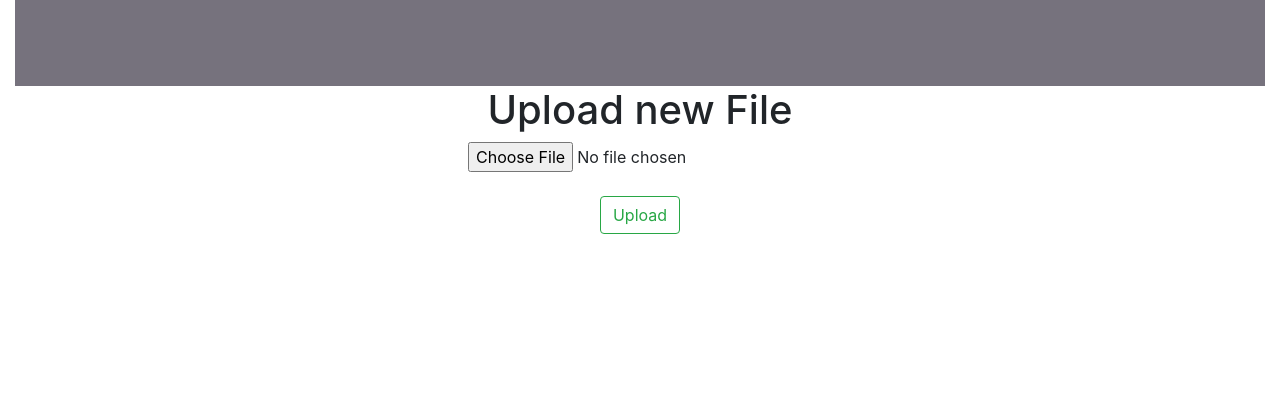
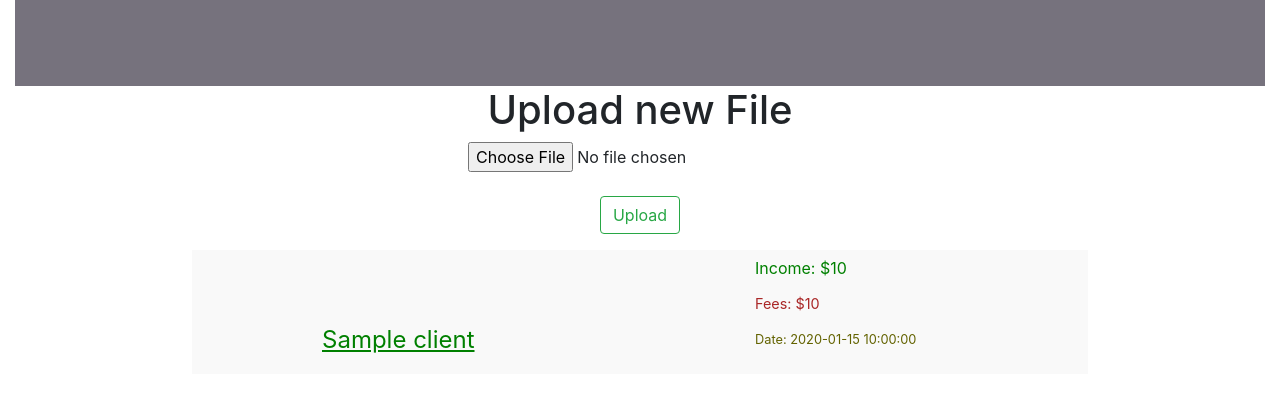
Before and after one commit to hone1er/businesstracker, a Flask app: page /income in a window 1280 px wide. Shown: the part 976-1396 px from the top of the page. Before the commit the page ends 1210 px from the top, so only its background shows below. Run offline with Flask 2, Linux system fonts and the light colour scheme; a user stored in the database is signed in; a database or web service that is not in the repository returns one stand-in record (values such as "Sample title"); some libraries are stand-ins or nearby versions.

Commit message:
front-end displaying data for user from MongoDB

```diff
--- a/app.py
+++ b/app.py
@@ -1,19 +1,18 @@
+# TRACK EXPENSES AND INCOME WITH BUSINESS TRACKER
+# Copyright (C) 2019  Joseph Villavicencio
 
-    # TRACK EXPENSES AND INCOME WITH BUSINESS TRACKER
-    # Copyright (C) 2019  Joseph Villavicencio
+# This program is free software: you can redistribute it and/or modify
+# it under the terms of the GNU General Public License as published by
+# the Free Software Foundation, either version 3 of the License, or
+# (at your option) any later version.
 
-    # This program is free software: you can redistribute it and/or modify
-    # it under the terms of the GNU General Public License as published by
-    # the Free Software Foundation, either version 3 of the License, or
-    # (at your option) any later version.
+# This program is distributed in the hope that it will be useful,
+# but WITHOUT ANY WARRANTY; without even the implied warranty of
+# MERCHANTABILITY or FITNESS FOR A PARTICULAR PURPOSE.  See the
+# GNU General Public License for more details.
 
-    # This program is distributed in the hope that it will be useful,
-    # but WITHOUT ANY WARRANTY; without even the implied warranty of
-    # MERCHANTABILITY or FITNESS FOR A PARTICULAR PURPOSE.  See the
-    # GNU General Public License for more details.
-
-    # You should have received a copy of the GNU General Public License
-    # along with this program.  If not, see <https://www.gnu.org/licenses/>.
+# You should have received a copy of the GNU General Public License
+# along with this program.  If not, see <https://www.gnu.org/licenses/>.
 
 from pymongo import MongoClient, ASCENDING
 import datetime
@@ -51,7 +50,9 @@ def allowed_file(filename):
            filename.rsplit('.', 1)[1].lower() in ALLOWED_EXTENSIONS
 
 
-##### THIS IS NOT SAVING THE USER AT THE MOMENT ###############
+
+
+########### LOGIN/REGISTRATION/LOGOUT ##################
 
 @login_manager.user_loader
 def load_user(username):
@@ -60,15 +61,17 @@ def load_user(username):
         return None
     return User(username=u['username'], business=u['business'], email=u['email'])
 
-################################################### WORKING ON REGISTRATION AND LOGIN
+
 @app.route("/register", methods=['GET', 'POST'])
 def register():
     if current_user.is_authenticated:
         return redirect(url_for('income'))
     form = RegistrationForm()
     if form.validate_on_submit():
-        hashed_password = bcrypt.generate_password_hash(form.password.data).decode('utf-8')
-        user = User(username=form.username.data, email=form.email.data, password=hashed_password, business=form.business.data)
+        hashed_password = bcrypt.generate_password_hash(
+            form.password.data).decode('utf-8')
+        user = User(username=form.username.data, email=form.email.data,
+                    password=hashed_password, business=form.business.data)
         user.add_user()
         flash('Your account has been created! You are now able to log in', 'success')
         return redirect(url_for('login'))
@@ -83,7 +86,8 @@ def login():
     if form.validate_on_submit():
         user = db.users.find_one({'email': form.email.data})
         if user and bcrypt.check_password_hash(user['password'], form.password.data):
-            user = User(username=user['username'], business=user['business'], email=user['email'])
+            user = User(username=user['username'],
+                        business=user['business'], email=user['email'])
             login_user(user)
             next_page = request.args.get('next')
             return redirect(next_page) if next_page else redirect(url_for('income'))
@@ -100,10 +104,10 @@ def logout():
 
 ######################################################################################
 
+
 @app.route('/income', methods=['GET', 'POST'])
 @login_required
 def income():
-    print(current_user.username)
     # FILE UPLOAD
     if request.method == 'POST':
         # check if the post request has the file part
@@ -125,7 +129,8 @@ def income():
             return redirect(url_for('income'))
     # END FILE UPLOAD
     honecode = Business(current_user.username)
-    return render_template('income.html', honecode=honecode, income_statement=[], business_expenses=[])
+    return render_template('income.html', honecode=honecode, income_statement=honecode.income_list, business_expenses=honecode.expense_list)
+
 
 @app.route('/get_expenses', methods=['GET', 'POST'])
 @login_required
@@ -134,25 +139,24 @@ def get_expenses():
     # CREATE THE ADD EXPENSE FORM USING THE HELPER CLASS FROM myForms.py
     form = ExpenseForm(request.form)
     if request.method == 'POST' and form.validate():
-        # THIS POST REQUEST ADDS AN EXPENSE TO THE DB
+        # THIS POST REQUEST ADDS AN EXPENSE TO THE DB WHEN 'ADD' IS CLICKED ON THE get_expenses PAGE
         try:
             honecode.insert_expenses(form)
         except:
             pass
         return redirect(url_for('get_expenses'))
-    return render_template('expenses.html', form=form, honecode=honecode, income_statement=[], business_expenses=[])
+    return render_template('expenses.html', form=form, honecode=honecode, income_statement=honecode.income_list, business_expenses=honecode.expense_list)
 
 
 @app.route('/remove_expense/<expense>', methods=['POST'])
 @login_required
 def remove_expense(expense):
+    ''' removes an expense based on the item_id '''
     honecode = Business(current_user.username)
     if request.method == 'POST':
         honecode.remove_expense(expense)
     return redirect(url_for('get_expenses'))
 
 
-
-
 if __name__ == "__main__":
     app.run(debug=True)
--- a/mongohelper.py
+++ b/mongohelper.py
@@ -6,6 +6,7 @@ from bson.objectid import ObjectId
 import time
 from flask_login import UserMixin
 
+
 class Business:
     def __init__(self, username):
         # CONNECT TO MONGODB
@@ -13,23 +14,38 @@ class Business:
         client = MongoClient(conn)
         self.db = client.HoneCode
         self.username = username
+        # attempt to retrieve data from MongoDB, if none available, set income_list and expense_list to empty list []
+        try:
+            self.expense_list = []
+            for i in self.db.users.find({'username': username}):
+                for j in i['expenses']:
+                    self.expense_list.append(j)
+        except:
+            self.expense_list = []
+        try:
+            self.income_list = []
+            for i in self.db.users.find({'username': username}):
+                for j in i['clients']:
+                    self.income_list.append(j)
+        except:
+            self.income_list = []
 
-
-
+        # Try calculating expenses, fees, and total. If no figures available, set to 0
         try:
-            print("ELSE")
             expenses = self.db.users.find({'username': username})
             fees = self.db.users.find({'username': username})
             total = self.db.users.find({'username': username})
             for expense in expenses:
-                self.total_expenses = sum([i['cost'] for i in expense['expenses']])
-
+                self.total_expenses = sum([i['cost']
+                                           for i in expense['expenses']])
 
             for fee in fees:
-                self.total_fees = sum([i['income']['fee']['amount'] for i in fee['clients']])
+                self.total_fees = sum(
+                    [i['income']['fee']['amount'] for i in fee['clients']])
 
             for amount in total:
-                self.total_income = sum([i['income']['total'] for i in amount['clients']])
+                self.total_income = sum([i['income']['total']
+                                         for i in amount['clients']])
 
         except:
             self.total_expenses = 0
@@ -43,7 +59,7 @@ class Business:
         if date == None:
             date = datetime.datetime.utcnow()
         self.db.users.insert_one({'username': self.username, 'client': {'name': name, 'job': {'name': job, 'date': date, 'platform': platform, 'ref_id': ref_id}}, 'income': {
-                                          'total': float(amount), 'fee': {'amount': fee, 'ref_id': fee_ref}, 'net': (float(amount)+float(fee))}})
+            'total': float(amount), 'fee': {'amount': fee, 'ref_id': fee_ref}, 'net': (float(amount)+float(fee))}})
 
     def auto_insert_income(self, csv):
         ''' for csv files downloaded from UpWork '''
@@ -72,19 +88,18 @@ class Business:
                     job_description = df.iloc[idx+1]['Description']
                     net = float(income) + float(fee_amount)
                     self.db.users.update(
-            {'username': self.username}, {'$push': { 'clients': {'name': client, 'job': {'name': job_description, 'date': date, 'platform': 'UpWork', 'ref_id': job_id}, 'income': {
-                                              'total': income, 'fee': {'amount': fee_amount, 'ref_id': fee_id}, 'net': net}}}}, upsert=True)
+                        {'username': self.username}, {'$push': {'clients': {'name': client, 'job': {'name': job_description, 'date': date, 'platform': 'UpWork', 'ref_id': job_id}, 'income': {
+                            'total': income, 'fee': {'amount': fee_amount, 'ref_id': fee_id}, 'net': net}}}}, upsert=True)
 
     def insert_expenses(self, form, receiptIMG=None):
         self.db.users.update(
-            {'username': self.username}, {'$push': {'expenses': {'name': form.item.data, 'category': form.category.data, 'cost': float(form.cost.data)*-(1), 'receipt': receiptIMG, 'date': datetime.datetime.combine(form.date.data, datetime.datetime.min.time())}}}, upsert=True)
+            {'username': self.username}, {'$push': {'expenses': {'item_id': ObjectId(), 'name': form.item.data, 'category': form.category.data, 'cost': float(form.cost.data)*-(1), 'receipt': receiptIMG, 'date': datetime.datetime.combine(form.date.data, datetime.datetime.min.time())}}}, upsert=True)
 
-    def remove_expense(self, id):
-        found = {"_id": ObjectId(id)}
-        result = self.db.users.delete_one(found)
-        print(result)
-
-
+    def remove_expense(self, iid):
+        result = self.db.users.update(
+            {},
+            {'$pull': {'expenses': {'item_id': ObjectId(iid)}}}
+        )
 
 
 class User(UserMixin):
@@ -97,7 +112,6 @@ class User(UserMixin):
         self.business = business
         self.password = password
         self.email = email
-
 
     @staticmethod
     def is_authenticated():
@@ -112,7 +126,8 @@ class User(UserMixin):
         return False
 
     def add_user(self):
-        self.db.users.insert_one({'username': self.username, 'password': self.password, 'email': self.email, 'business': self.business})
+        self.db.users.insert_one(
+            {'username': self.username, 'password': self.password, 'email': self.email, 'business': self.business})
 
     def find_email(self, email):
         if self.db.users.count_documents({'email': email.data}) > 0:
@@ -130,6 +145,5 @@ class User(UserMixin):
     def get_name(self):
         return self.username
 
-
     def get_id(self):
         return self.username
--- a/templates/income.html
+++ b/templates/income.html
@@ -66,11 +66,11 @@
       <div class=" container-fluid client">
         <div class="container">
           <ul>
-            <li id="clientname" class="jobattr">{{ file.client.name }}</li>
-            {% if file.client.job.platform %}
-            <li id="jobname" class="jobattr">{{ file.client.job.name }}</li>
+            <li id="clientname" class="jobattr">{{ file.name }}</li>
+            {% if file.job.platform %}
+            <li id="jobname" class="jobattr">{{ file.job.name }}</li>
             <li id="clientplatform" class="jobattr">
-              Platform: {{ file.client.job.platform }}
+              Platform: {{ file.job.platform }}
             </li>
             {% endif %}
           </ul>
@@ -84,7 +84,7 @@
               Fees: ${{ file.income.fee.amount }}
             </li>
             <li id="jobdate" class="jobattr">
-              Date: {{ file.client.job.date }}
+              Date: {{ file.job.date }}
             </li>
           </ul>
         </div>
```
Also changed, not shown: myForms.py (+16 -9 lines), templates/expenses.html (+4 -4 lines).
